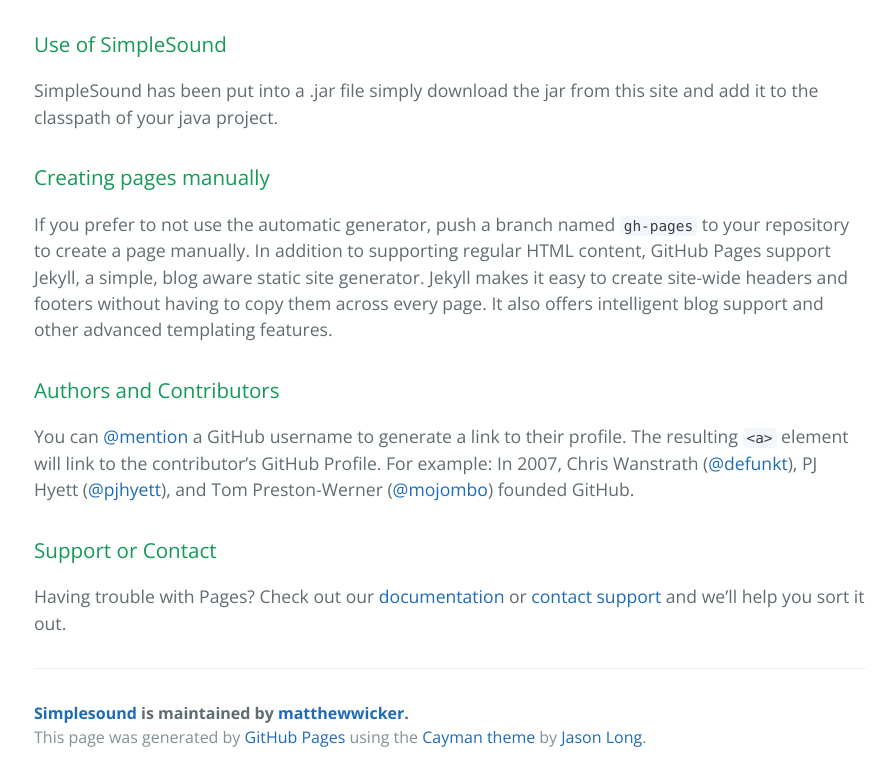
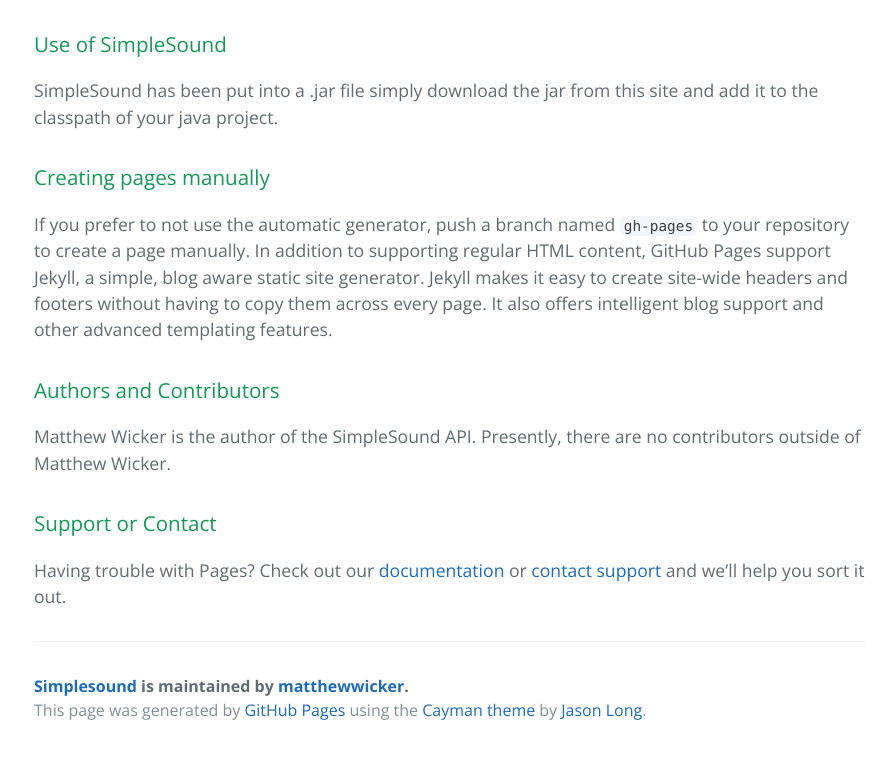
Before and after one commit to matthewwicker/SimpleSound, a plain HTML site: page index.html in a window 1280 px wide. Shown: the part 602-1383 px from the top of the page, without its empty margins (190-1085 px from the left). After the commit the page ends 1356 px from the top, so only its background shows below. Drawn offline with nearby package versions, Linux system fonts and the light colour scheme.

Commit message:
Update index.html

```diff
--- a/index.html
+++ b/index.html
@@ -2,7 +2,7 @@
 <html lang="en-us">
   <head>
     <meta charset="UTF-8">
-    <title>SimpleSound</title>
+    <title>Simplesound by matthewwicker</title>
     <meta name="viewport" content="width=device-width, initial-scale=1">
     <link rel="stylesheet" type="text/css" href="stylesheets/normalize.css" media="screen">
     <link href='https://fonts.googleapis.com/css?family=Open+Sans:400,700' rel='stylesheet' type='text/css'>
@@ -37,7 +37,7 @@
 <h3>
 <a id="authors-and-contributors" class="anchor" href="#authors-and-contributors" aria-hidden="true"><span aria-hidden="true" class="octicon octicon-link"></span></a>Authors and Contributors</h3>
 
-<p>You can <a href="https://help.github.com/articles/basic-writing-and-formatting-syntax/#mentioning-users-and-teams" class="user-mention">@mention</a> a GitHub username to generate a link to their profile. The resulting <code>&lt;a&gt;</code> element will link to the contributor’s GitHub Profile. For example: In 2007, Chris Wanstrath (<a href="https://github.com/defunkt" class="user-mention">@defunkt</a>), PJ Hyett (<a href="https://github.com/pjhyett" class="user-mention">@pjhyett</a>), and Tom Preston-Werner (<a href="https://github.com/mojombo" class="user-mention">@mojombo</a>) founded GitHub.</p>
+<p>Matthew Wicker is the author of the SimpleSound API. Presently, there are no contributors outside of Matthew Wicker. </p>
 
 <h3>
 <a id="support-or-contact" class="anchor" href="#support-or-contact" aria-hidden="true"><span aria-hidden="true" class="octicon octicon-link"></span></a>Support or Contact</h3>
```
